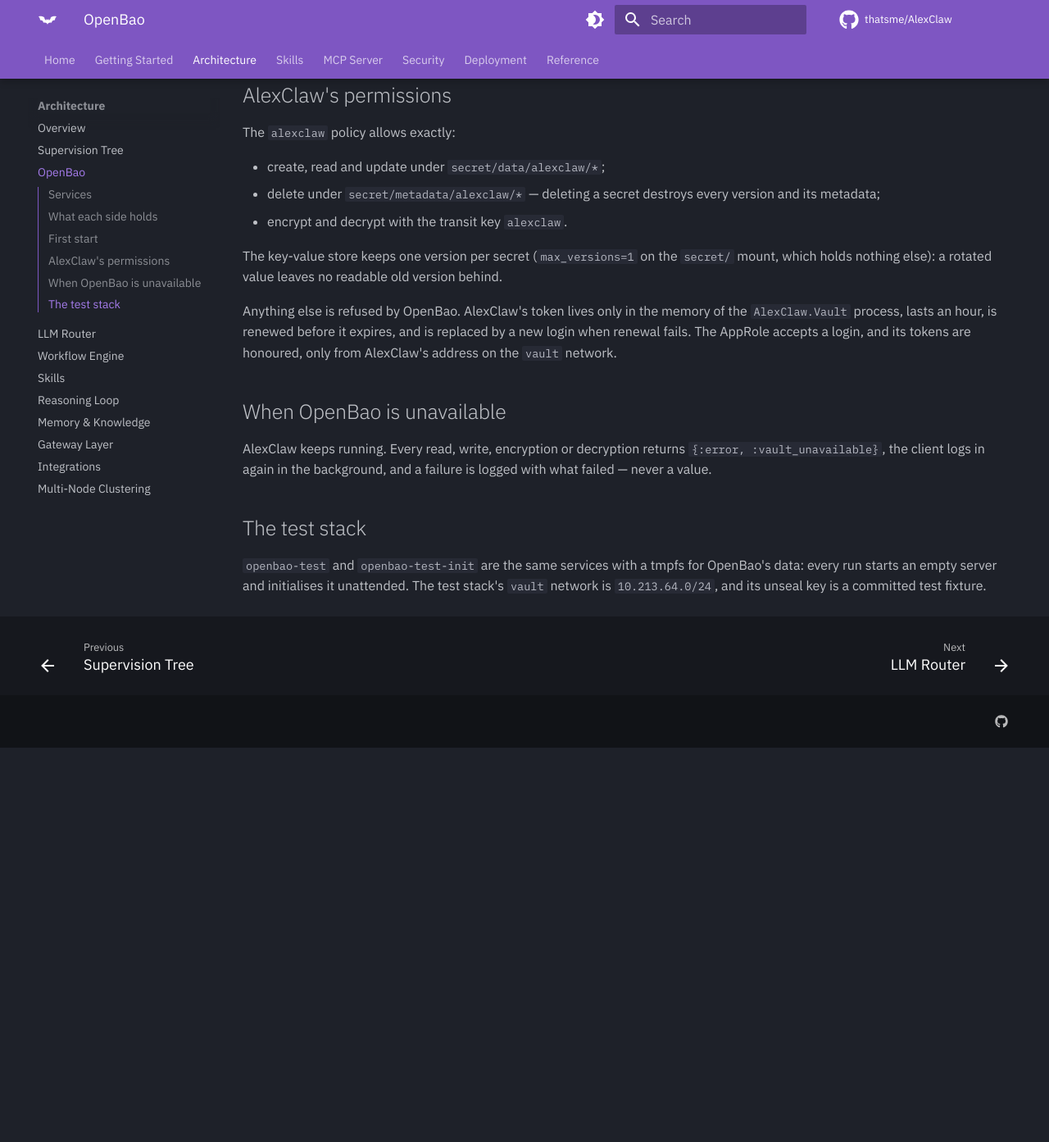
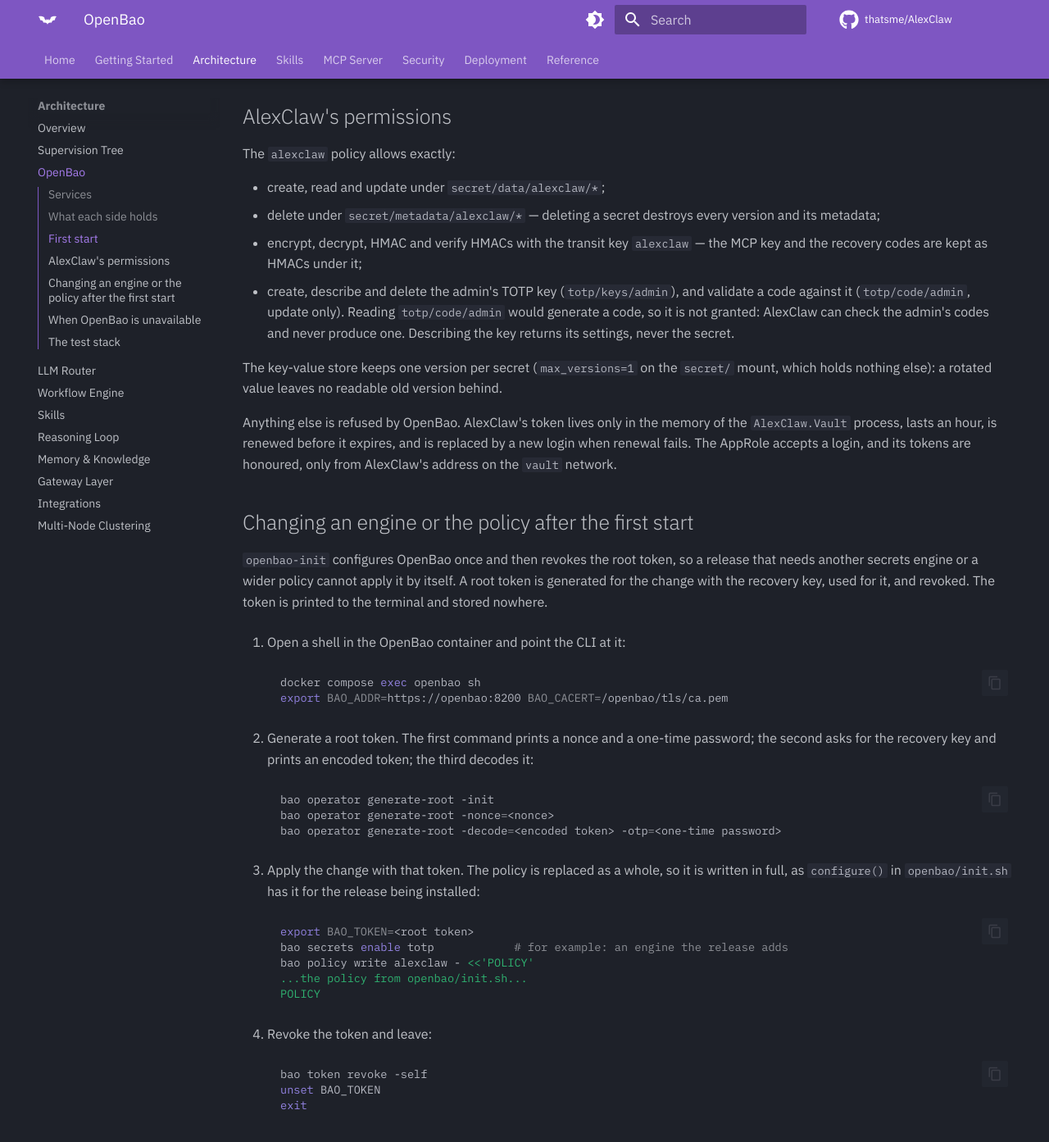
Before and after one commit to thatsme/AlexClaw, an MkDocs documentation site: the page built from docs/architecture/openbao.md, in a window 1280 px wide and 1400 px high, scrolled down 1673 px. Shown: the top 1393 px of the window at 82% size. Built offline with MkDocs 1.6.1 and Material for MkDocs 9.7.7, drawn with Linux system fonts in a browser that asks for light colours; comment, search, counter and statistics services are not loaded; before the commit the page ends 2585 px from its top, so only the background shows below that; some of the changed text lies outside the part shown.

Commit message:
feat(skills): every dynamic skill is contained, whoever approved it; the approval names permissions and risks; OpenBao operator procedure (0.4.0 S6)
- SkillRegistry judges containment at every load and every boot, for every
  approval; the containment-only recheck is gone. A code approves the
  permissions a skill declares, never calls outside the allowlist; the
  permission cap stays for unattended (generated) loads.
- vet_pending/1 also returns calls:, so Forge and Coder offer a code only for
  a contained skill whose permissions exceed the cap (:needs_permissions),
  and none for calls outside the allowlist.
- describe_pending/1 (read from the source, never compiled) gives the
  approval text: the permissions, CallPolicy.risks/1 for the risky ones and
  pairings, and any calls a code would not approve. Used by the Skills upload
  and the Forge approval.
- CallPolicy: typespecs are not calls; string interpolation (Kernel.to_string)
  is allowed; four functions are allowed one by one (System.monotonic_time,
  Process.sleep, Exception.message, :crypto.hash).
- SkillAPI.parallel_map/4 (bounded concurrency, ordered, the caller's
  authorisation carried into the tasks) and module_docs/2.
- skill_source_indexer is a core skill (it reads the skills directory and the
  app config); a persisted dynamic skill with a core name is not loaded.
- docs/architecture/openbao.md: the policy's new paths and the procedure for
  changing engines or policy after init. Release notes: the S6 upgrade notes.

````diff
--- a/docs/architecture/openbao.md
+++ b/docs/architecture/openbao.md
@@ -60,9 +60,9 @@ is not running.
     It prints the recovery key once and says where the unseal key file is,
     then waits until `SAVED` is typed, confirming that **both** the unseal key
     file and the recovery key are stored offline. It then
-    enables kv-v2 at `secret/` and transit (key `alexclaw`), writes AlexClaw's
-    policy, creates the AppRole bound to AlexClaw's address, writes the
-    bootstrap files, and revokes the root token.
+    enables kv-v2 at `secret/`, transit (key `alexclaw`) and the TOTP engine,
+    writes AlexClaw's policy, creates the AppRole bound to AlexClaw's address,
+    writes the bootstrap files, and revokes the root token.
 
 Later starts find OpenBao initialised and change nothing.
 
@@ -73,7 +73,13 @@ The `alexclaw` policy allows exactly:
 - create, read and update under `secret/data/alexclaw/*`;
 - delete under `secret/metadata/alexclaw/*` — deleting a secret destroys every
   version and its metadata;
-- encrypt and decrypt with the transit key `alexclaw`.
+- encrypt, decrypt, HMAC and verify HMACs with the transit key `alexclaw` —
+  the MCP key and the recovery codes are kept as HMACs under it;
+- create, describe and delete the admin's TOTP key (`totp/keys/admin`), and
+  validate a code against it (`totp/code/admin`, update only). Reading
+  `totp/code/admin` would generate a code, so it is not granted: AlexClaw can
+  check the admin's codes and never produce one. Describing the key returns
+  its settings, never the secret.
 
 The key-value store keeps one version per secret (`max_versions=1` on the
 `secret/` mount, which holds nothing else): a rotated value leaves no readable
@@ -84,6 +90,57 @@ of the `AlexClaw.Vault` process, lasts an hour, is renewed before it expires,
 and is replaced by a new login when renewal fails. The AppRole accepts a login,
 and its tokens are honoured, only from AlexClaw's address on the `vault`
 network.
+
+## Changing an engine or the policy after the first start
+
+`openbao-init` configures OpenBao once and then revokes the root token, so a
+release that needs another secrets engine or a wider policy cannot apply it by
+itself. A root token is generated for the change with the recovery key, used
+for it, and revoked. The token is printed to the terminal and stored nowhere.
+
+1. Open a shell in the OpenBao container and point the CLI at it:
+
+    ```bash
+    docker compose exec openbao sh
+    export BAO_ADDR=https://openbao:8200 BAO_CACERT=/openbao/tls/ca.pem
+    ```
+
+2. Generate a root token. The first command prints a nonce and a one-time
+   password; the second asks for the recovery key and prints an encoded
+   token; the third decodes it:
+
+    ```bash
+    bao operator generate-root -init
+    bao operator generate-root -nonce=<nonce>
+    bao operator generate-root -decode=<encoded token> -otp=<one-time password>
+    ```
+
+3. Apply the change with that token. The policy is replaced as a whole, so it
+   is written in full, as `configure()` in `openbao/init.sh` has it for the
+   release being installed:
+
+    ```bash
+    export BAO_TOKEN=<root token>
+    bao secrets enable totp            # for example: an engine the release adds
+    bao policy write alexclaw - <<'POLICY'
+    ...the policy from openbao/init.sh...
+    POLICY
+    ```
+
+4. Revoke the token and leave:
+
+    ```bash
+    bao token revoke -self
+    unset BAO_TOKEN
+    exit
+    ```
+
+An abandoned attempt is cancelled with `bao operator generate-root -cancel`.
+
+An upgrade whose release notes say it changes OpenBao's engines or policy
+needs this procedure once, after the new images are in place and before
+AlexClaw is started on them. The test stack's OpenBao is initialised afresh
+on every run, so it always has the current engines and policy.
 
 ## When OpenBao is unavailable
 
````
Also changed, not shown: .github/release-notes/v0.4.0.md, 8 other files.
